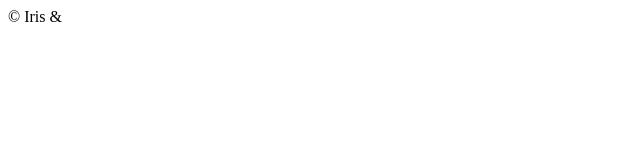
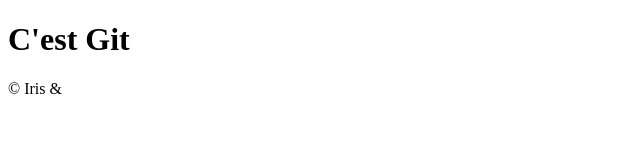
Before and after one commit to Osiris-IA/git, a plain HTML site: page index.html in a window 1280 px wide. Shown: the whole page, without its empty margins (0-640 px from the left). Drawn offline with Linux system fonts and the light colour scheme.

Commit message:
:building_construction: feat: create base HTML structure

```diff
--- a/index.html
+++ b/index.html
@@ -6,6 +6,7 @@
     <title>Document</title>
   </head>
   <body>
+    <h1>C'est Git</h1>
     <footer>
       <span>&copy Iris & </span>
     </footer>
```
